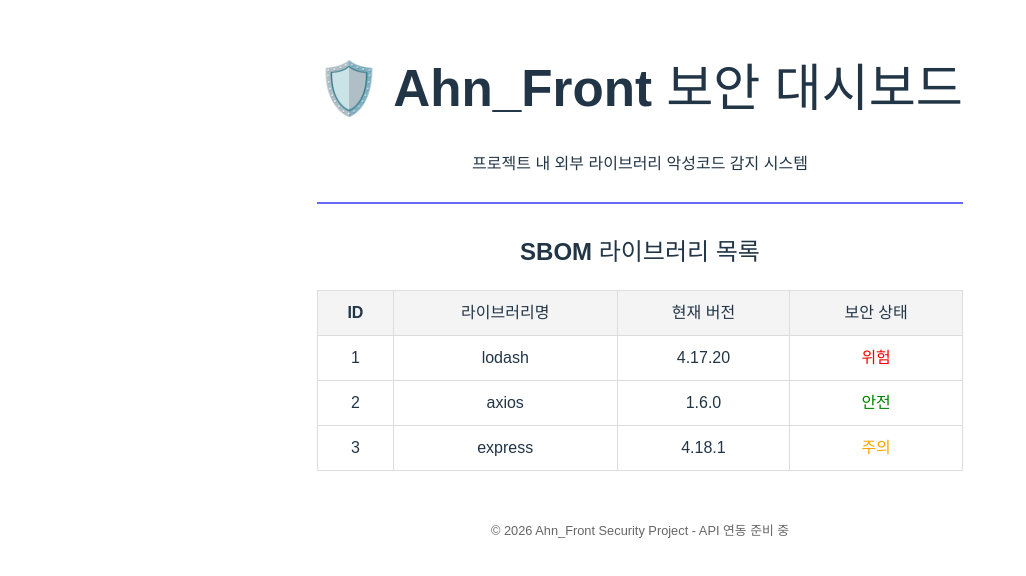
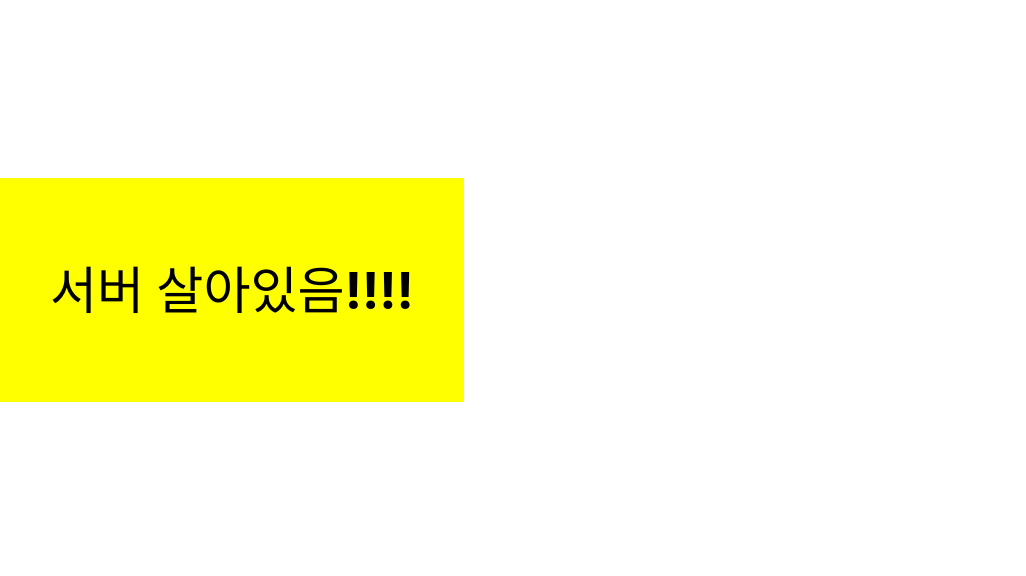
Before and after one commit to gwangyeon7/Ahn_front, a React (Vite) app: page / in a window 1280 px wide. Shown: the part 110-686 px from the top of the page, without its empty margins (0-1026 px from the left). Built offline with nearby package versions, Linux system fonts and the light colour scheme.

Commit message:
확인용 수정

```diff
--- a/src/App.tsx
+++ b/src/App.tsx
@@ -1,91 +1,8 @@
-import { useState } from "react";
-import "./App.css";
-
-interface SecurityIssue {
-  id: number;
-  library: string;
-  status: "위험" | "주의" | "안전";
-  version: string;
-}
-
 function App() {
-  // 나중에 광연님이 만들 API에서 가져올 가짜 데이터입니다.
-  const [issues] = useState<SecurityIssue[]>([
-    { id: 1, library: "lodash", status: "위험", version: "4.17.20" },
-    { id: 2, library: "axios", status: "안전", version: "1.6.0" },
-    { id: 3, library: "express", status: "주의", version: "4.18.1" },
-  ]);
-
   return (
-    <div style={{ padding: "20px", fontFamily: "sans-serif" }}>
-      <header
-        style={{ borderBottom: "2px solid #646cff", paddingBottom: "10px" }}
-      >
-        <h1>🛡️ Ahn_Front 보안 대시보드</h1>
-        <p>프로젝트 내 외부 라이브러리 악성코드 감지 시스템</p>
-      </header>
-
-      <main style={{ marginTop: "30px" }}>
-        <h2>SBOM 라이브러리 목록</h2>
-        <table
-          style={{
-            width: "100%",
-            borderCollapse: "collapse",
-            marginTop: "10px",
-          }}
-        >
-          <thead>
-            <tr style={{ background: "#f4f4f4" }}>
-              <th style={{ padding: "10px", border: "1px solid #ddd" }}>ID</th>
-              <th style={{ padding: "10px", border: "1px solid #ddd" }}>
-                라이브러리명
-              </th>
-              <th style={{ padding: "10px", border: "1px solid #ddd" }}>
-                현재 버전
-              </th>
-              <th style={{ padding: "10px", border: "1px solid #ddd" }}>
-                보안 상태
-              </th>
-            </tr>
-          </thead>
-          <tbody>
-            {issues.map((issue) => (
-              <tr key={issue.id} style={{ textAlign: "center" }}>
-                <td style={{ padding: "10px", border: "1px solid #ddd" }}>
-                  {issue.id}
-                </td>
-                <td style={{ padding: "10px", border: "1px solid #ddd" }}>
-                  {issue.library}
-                </td>
-                <td style={{ padding: "10px", border: "1px solid #ddd" }}>
-                  {issue.version}
-                </td>
-                <td
-                  style={{
-                    padding: "10px",
-                    border: "1px solid #ddd",
-                    color:
-                      issue.status === "위험"
-                        ? "red"
-                        : issue.status === "주의"
-                        ? "orange"
-                        : "green",
-                    fontWeight: "bold",
-                  }}
-                >
-                  {issue.status}
-                </td>
-              </tr>
-            ))}
-          </tbody>
-        </table>
-      </main>
-
-      <footer style={{ marginTop: "50px", fontSize: "0.8rem", color: "#666" }}>
-        <p>© 2026 Ahn_Front Security Project - API 연동 준비 중</p>
-      </footer>
+    <div style={{ backgroundColor: "yellow", padding: "50px" }}>
+      <h1 style={{ color: "black" }}>서버 살아있음!!!!</h1>
     </div>
   );
 }
-
 export default App;
```
